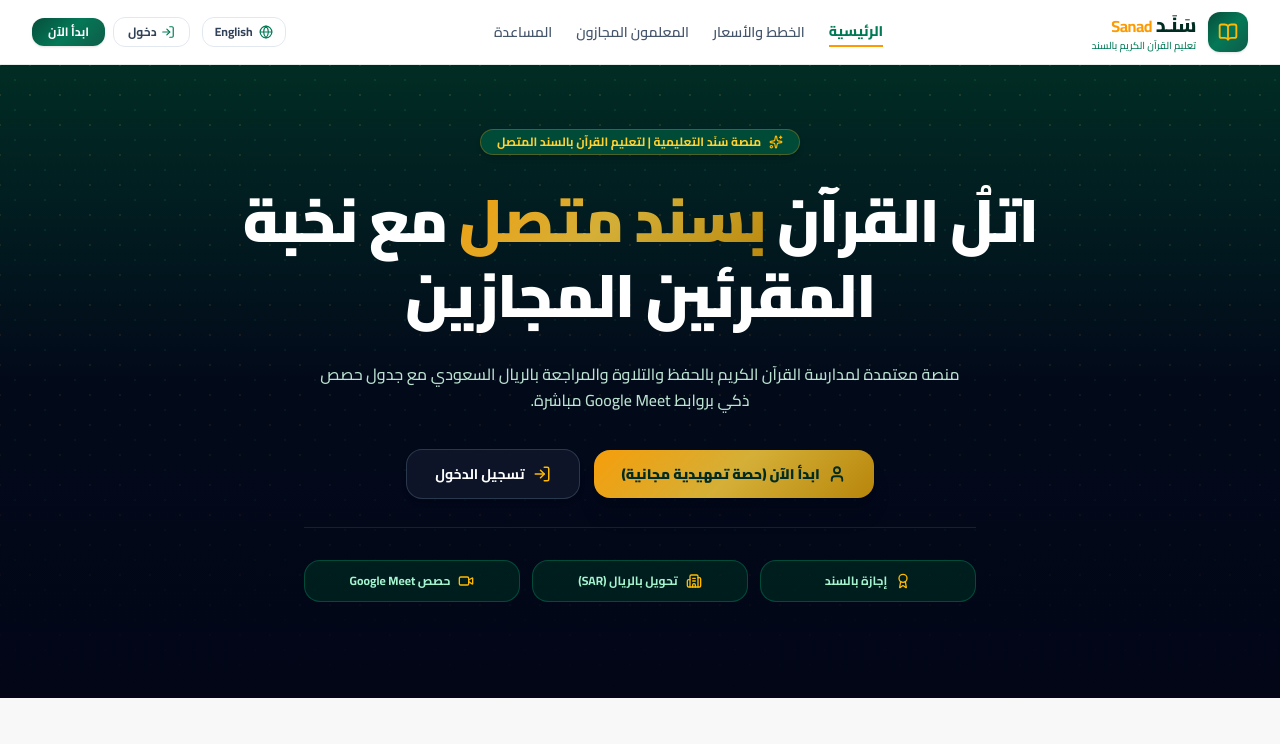
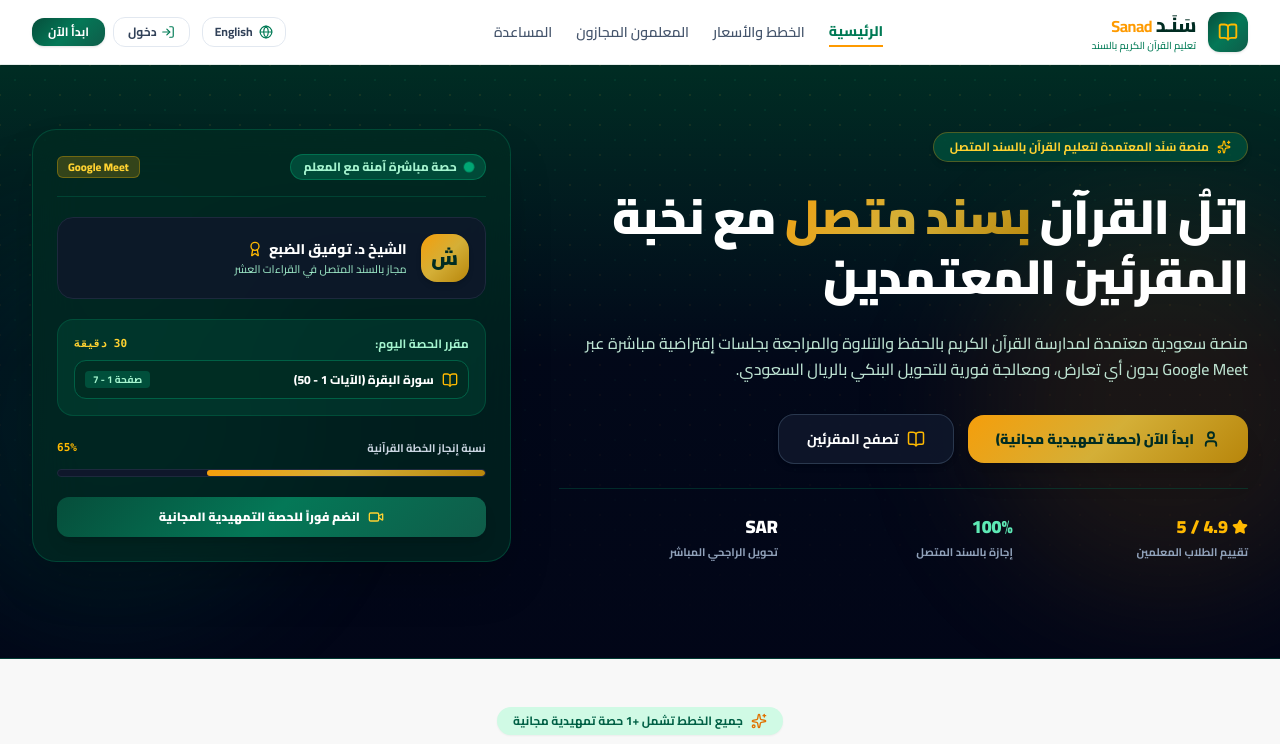
Before and after one commit to Ahmed904667/sanad, a Next.js app: page / in a window 1280 px wide. Shown: the top 744 px of the page. Built offline with nearby package versions, Linux system fonts and the light colour scheme; no server answers; the database is empty; what quran-meta would draw is missing.

Commit message:
feat: redesign landing page hero section into modern 2-column layout with live class preview card

```diff
--- a/src/app/page.tsx
+++ b/src/app/page.tsx
@@ -32,21 +32,27 @@ export default function Home() {
 
   return (
     <div className="space-y-0">
-      {/* HERO SECTION - CLEAN & HIGH-IMPACT */}
-      <section className="relative overflow-hidden bg-quran-pattern text-white pt-16 pb-24">
-        <div className="absolute inset-0 bg-gradient-to-b from-emerald-950/85 via-slate-950/90 to-slate-950"></div>
+      {/* HERO SECTION - MODERN 2-COLUMN PREMIUM LAYOUT */}
+      <section className="relative overflow-hidden bg-quran-pattern text-white pt-12 pb-20 lg:pt-16 lg:pb-24 border-b border-emerald-900/40">
+        <div className="absolute inset-0 bg-gradient-to-b from-emerald-950/90 via-slate-950/95 to-slate-950"></div>
+        <div className="absolute top-1/4 -right-20 w-96 h-96 bg-amber-500/10 rounded-full blur-3xl pointer-events-none"></div>
+        <div className="absolute bottom-10 -left-20 w-96 h-96 bg-emerald-500/10 rounded-full blur-3xl pointer-events-none"></div>
 
-        <div className="relative max-w-5xl mx-auto px-4 sm:px-6 lg:px-8 text-center space-y-7">
+        <div className="relative max-w-7xl mx-auto px-4 sm:px-6 lg:px-8">
+          <div className="grid grid-cols-1 lg:grid-cols-12 gap-10 lg:gap-12 items-center">
 
-          <div className="inline-flex items-center gap-2 bg-emerald-900/90 border border-amber-500/30 text-amber-300 px-4 py-1 rounded-full text-xs font-bold shadow-md">
+            {/* COLUMN 1: TEXT CONTENT & CTAS (7 Cols) */}
+            <div className="lg:col-span-7 space-y-6 text-right">
+
+              <div className="inline-flex items-center gap-2 bg-emerald-900/80 border border-amber-500/30 text-amber-300 px-4 py-1.5 rounded-full text-xs font-bold shadow-md">
                 <Sparkles className="w-3.5 h-3.5 text-amber-400" />
-            <span>{isAr ? 'منصة سَنَد التعليمية | لتعليم القرآن بالسند المتصل' : 'Sanad Platform | Quran Education'}</span>
+                <span>{isAr ? 'منصة سَنَد المعتمدة لتعليم القرآن بالسند المتصل' : 'Sanad Platform | Continuous Ijazah Chain'}</span>
               </div>
 
-          <h1 className="text-3xl sm:text-5xl lg:text-6xl font-black leading-tight tracking-tight max-w-4xl mx-auto">
+              <h1 className="text-3xl sm:text-5xl lg:text-5xl font-black leading-tight tracking-tight text-white">
                 {isAr ? (
                   <>
-                اتلُ القرآن <span className="gold-gradient-text">بسند متصل</span> مع نخبة المقرئين المجازين
+                    اتلُ القرآن <span className="gold-gradient-text">بسند متصل</span> مع نخبة المقرئين المعتمدين
                   </>
                 ) : (
                   <>
@@ -55,14 +61,14 @@ export default function Home() {
                 )}
               </h1>
 
-          <p className="text-emerald-100/90 text-sm sm:text-base font-medium max-w-2xl mx-auto leading-relaxed">
+              <p className="text-emerald-100/90 text-sm sm:text-base font-medium leading-relaxed max-w-2xl">
                 {isAr
-              ? 'منصة معتمدة لمدارسة القرآن الكريم بالحفظ والتلاوة والمراجعة بالريال السعودي مع جدول حصص ذكي بروابط Google Meet مباشرة.'
-              : 'Certified platform for Quran memorization and recitation in SAR with Google Meet integration.'}
+                  ? 'منصة سعودية معتمدة لمدارسة القرآن الكريم بالحفظ والتلاوة والمراجعة بجلسات إفتراضية مباشرة عبر Google Meet بدون أي تعارض، ومعالجة فورية للتحويل البنكي بالريال السعودي.'
+                  : 'Certified platform for Quran memorization and recitation in SAR with conflict-free Google Meet integration.'}
               </p>
 
-          {/* Primary Action Buttons */}
-          <div className="pt-2 flex flex-wrap items-center justify-center gap-3.5">
+              {/* Action Buttons */}
+              <div className="pt-2 flex flex-wrap items-center gap-3.5">
                 <Link
                   href="/register/student"
                   className="px-7 py-3.5 rounded-2xl gold-gradient-bg text-emerald-950 font-black text-sm shadow-xl hover:brightness-110 transition-all flex items-center gap-2"
@@ -72,32 +78,113 @@ export default function Home() {
                 </Link>
 
                 <Link
-              href="/login"
+                  href="/teachers"
                   className="px-7 py-3.5 rounded-2xl bg-slate-900/90 hover:bg-slate-800 text-white font-bold text-sm border border-slate-700/80 shadow-md transition-all flex items-center gap-2"
                 >
-              <LogIn className="w-4.5 h-4.5 text-amber-400" />
-              <span>{isAr ? 'تسجيل الدخول' : 'Sign In'}</span>
+                  <BookOpen className="w-4.5 h-4.5 text-amber-400" />
+                  <span>{isAr ? 'تصفح المقرئين' : 'Explore Scholars'}</span>
                 </Link>
               </div>
 
-          {/* Core Trust Badges */}
-          <div className="pt-8 border-t border-emerald-800/40 grid grid-cols-3 gap-3 max-w-2xl mx-auto text-xs font-bold text-emerald-200">
-            <div className="bg-emerald-950/60 p-3 rounded-2xl border border-emerald-800/70 flex items-center justify-center gap-2">
-              <Award className="w-4 h-4 text-amber-400 shrink-0" />
-              <span>{isAr ? 'إجازة بالسند' : 'Ijazah Chain'}</span>
+              {/* Trust Metrics & Proof Grid */}
+              <div className="pt-6 border-t border-emerald-800/40 grid grid-cols-3 gap-4 text-xs">
+                <div className="space-y-1">
+                  <div className="flex items-center gap-1 font-black text-lg text-amber-400">
+                    <Star className="w-4 h-4 fill-amber-400 text-amber-400" />
+                    <span>4.9 / 5</span>
+                  </div>
+                  <p className="text-slate-400 text-[11px] font-bold">{isAr ? 'تقييم الطلاب المعلمين' : 'Student Rating'}</p>
                 </div>
 
-            <div className="bg-emerald-950/60 p-3 rounded-2xl border border-emerald-800/70 flex items-center justify-center gap-2">
-              <Building2 className="w-4 h-4 text-amber-400 shrink-0" />
-              <span>{isAr ? 'تحويل بالريال (SAR)' : 'Saudi SAR'}</span>
+                <div className="space-y-1">
+                  <div className="font-black text-lg text-emerald-300">
+                    100%
+                  </div>
+                  <p className="text-slate-400 text-[11px] font-bold">{isAr ? 'إجازة بالسند المتصل' : 'Certified Ijazah'}</p>
                 </div>
 
-            <div className="bg-emerald-950/60 p-3 rounded-2xl border border-emerald-800/70 flex items-center justify-center gap-2">
-              <Video className="w-4 h-4 text-amber-400 shrink-0" />
-              <span>{isAr ? 'حصص Google Meet' : 'Google Meet'}</span>
+                <div className="space-y-1">
+                  <div className="font-black text-lg text-white">
+                    SAR
+                  </div>
+                  <p className="text-slate-400 text-[11px] font-bold">{isAr ? 'تحويل الراجحي المباشر' : 'Saudi Banking SAR'}</p>
                 </div>
               </div>
 
+            </div>
+
+            {/* COLUMN 2: LIVE INTERACTIVE PREVIEW GLASS CARD (5 Cols) */}
+            <div className="lg:col-span-5">
+              <div className="relative rounded-3xl p-6 bg-emerald-950/60 backdrop-blur-xl border border-emerald-700/40 shadow-2xl space-y-5 group hover:border-amber-400/50 transition-all duration-500">
+
+                {/* Live Status Badge Header */}
+                <div className="flex items-center justify-between gap-2 border-b border-emerald-800/50 pb-4">
+                  <div className="inline-flex items-center gap-2 bg-emerald-900/90 text-emerald-200 px-3 py-1 rounded-full text-xs font-extrabold border border-emerald-700/80">
+                    <span className="w-2 h-2 rounded-full bg-emerald-400 animate-ping"></span>
+                    <span>{isAr ? 'حصة مباشرة آمنة مع المعلم' : 'Live Class Preview'}</span>
+                  </div>
+
+                  <span className="text-[11px] font-extrabold bg-amber-400/20 text-amber-300 px-2.5 py-0.5 rounded-md border border-amber-400/30">
+                    Google Meet
+                  </span>
+                </div>
+
+                {/* Scholar Profile Summary */}
+                <div className="flex items-center gap-3.5 bg-slate-900/80 p-4 rounded-2xl border border-slate-800">
+                  <div className="w-12 h-12 rounded-2xl gold-gradient-bg text-emerald-950 font-black text-xl flex items-center justify-center shrink-0 shadow-md">
+                    ش
+                  </div>
+                  <div className="space-y-0.5 text-right">
+                    <h3 className="font-extrabold text-sm text-white flex items-center gap-1.5">
+                      <span>{isAr ? 'الشيخ د. توفيق الضبع' : 'Dr. Tawfiq Al-Dhabba'}</span>
+                      <Award className="w-4 h-4 text-amber-400 shrink-0" />
+                    </h3>
+                    <p className="text-[11px] text-emerald-200/90 font-medium">
+                      {isAr ? 'مجاز بالسند المتصل في القراءات العشر' : 'Certified 10 Recitations Ijazah'}
+                    </p>
+                  </div>
+                </div>
+
+                {/* Lesson Goal Widget */}
+                <div className="bg-emerald-900/40 p-4 rounded-2xl border border-emerald-800/60 space-y-2 text-right">
+                  <div className="flex items-center justify-between text-xs text-emerald-200 font-bold">
+                    <span>{isAr ? 'مقرر الحصة اليوم:' : 'Today Lesson Goal:'}</span>
+                    <span className="text-amber-300 font-mono text-[11px]">30 {isAr ? 'دقيقة' : 'min'}</span>
+                  </div>
+                  <div className="font-extrabold text-xs text-white bg-emerald-950/80 p-2.5 rounded-xl border border-emerald-800 flex items-center justify-between">
+                    <div className="flex items-center gap-2">
+                      <BookOpen className="w-4 h-4 text-amber-400 shrink-0" />
+                      <span>{isAr ? 'سورة البقرة (الآيات 1 - 50)' : 'Surah Al-Baqarah (1-50)'}</span>
+                    </div>
+                    <span className="text-[10px] bg-emerald-900 text-emerald-200 px-2 py-0.5 rounded font-bold">{isAr ? 'صفحة 1 - 7' : 'Pages 1-7'}</span>
+                  </div>
+                </div>
+
+                {/* Progress Indicator & Join Button */}
+                <div className="space-y-3 pt-1">
+                  <div className="flex items-center justify-between text-[11px] font-bold text-slate-300">
+                    <span>{isAr ? 'نسبة إنجاز الخطة القرآنية' : 'Quran Plan Progress'}</span>
+                    <span className="text-amber-400 font-mono">65%</span>
+                  </div>
+                  <div className="w-full bg-slate-900 rounded-full h-2 overflow-hidden border border-slate-800">
+                    <div className="gold-gradient-bg h-full rounded-full w-[65%] shadow-xs"></div>
+                  </div>
+
+                  <div className="pt-2">
+                    <Link
+                      href="/register/student"
+                      className="w-full py-3 rounded-xl emerald-gradient-bg text-white font-black text-xs shadow-lg hover:opacity-95 transition-all flex items-center justify-center gap-2"
+                    >
+                      <Video className="w-4 h-4 text-amber-300" />
+                      <span>{isAr ? 'انضم فوراً للحصة التمهيدية المجانية' : 'Join Orientation Class'}</span>
+                    </Link>
+                  </div>
+                </div>
+
+              </div>
+            </div>
+
+          </div>
         </div>
       </section>
 
```
Lines whose indentation alone changed are shown as unchanged.
